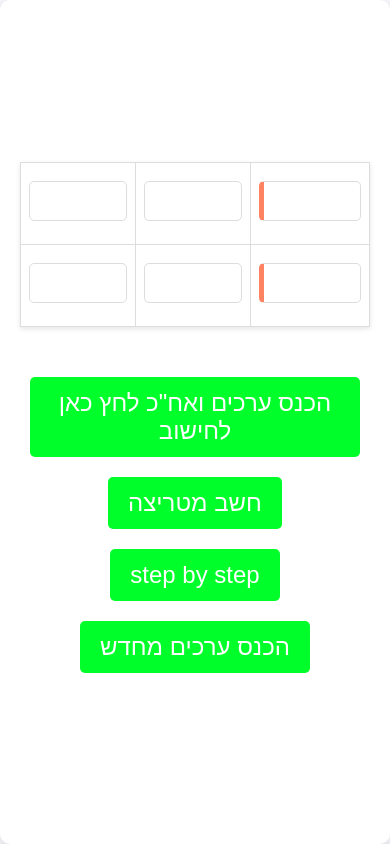
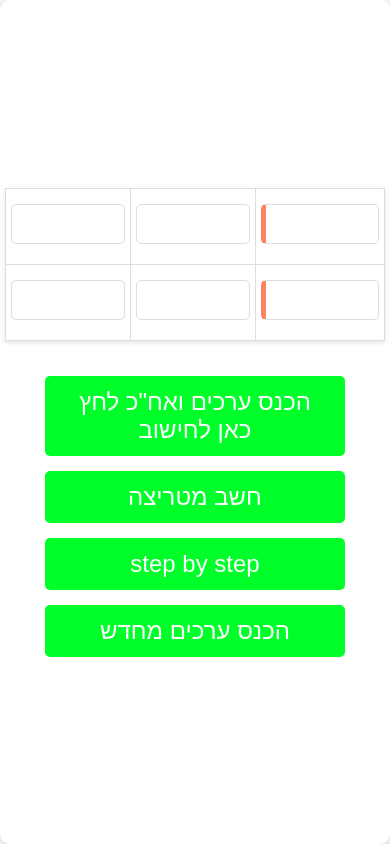
Before and after one commit to maorsarusi/Matrix, a plain HTML site: page Matrix_AI.html in a window 390 px wide. Both pictures are taken after a click on the button "אשר". Drawn offline with Linux system fonts and the light colour scheme.

Commit message:
updte visdion - resize the elemnts dynamicly

```diff
--- a/Matrix_Styles.css
+++ b/Matrix_Styles.css
@@ -13,40 +13,50 @@ body {
     font-family: 'Arial', sans-serif;
     background-color: #f4f4f9;
     color: #333;
-    line-height: 1.6;
+    height: 100vh;
+    /* Set the height of the body to the full viewport height */
+    display: flex;
+    justify-content: center;
+    align-items: center;
+    overflow: hidden;
+    /* Prevent scrolling */
 }
 
 
 /* Container for centralizing content */
 
 .container {
-    width: 90%;
-    max-width: 500px;
-    margin: 0 auto;
-    text-align: center;
     display: flex;
     flex-direction: column;
+    justify-content: center;
     align-items: center;
+    text-align: center;
+    width: 90%;
+    /* Take up 90% of the screen width */
+    max-width: 500px;
+    /* Set maximum width for larger screens */
 }
 
 
-/* Centering #matrixDiv */
+/* Matrix Content (Ensure it takes full height of the viewport) */
 
 #matrixDiv {
     display: flex;
+    flex-direction: column;
     justify-content: center;
     align-items: center;
     height: 100vh;
     /* Full viewport height */
-    flex-direction: column;
-    padding: 20px;
+    padding: 10px;
     background-color: #ffffff;
     border-radius: 10px;
     box-shadow: 0 4px 10px rgba(0, 0, 0, 0.1);
+    width: 100%;
+    box-sizing: border-box;
 }
 
 
-/* Title above the Matrix */
+/* Title Styling */
 
 h2 {
     font-size: 2rem;
@@ -70,8 +80,8 @@ h2 {
 #Matrix th {
     background-color: #007bff;
     color: #fff;
-    font-size: 1.2rem;
-    padding: 12px;
+    font-size: 1rem;
+    padding: 8px;
     text-align: center;
     border: 1px solid #ddd;
 }
@@ -80,32 +90,28 @@ h2 {
 /* Data Cell Styling for Matrix */
 
 #Matrix td {
-    padding: 12px;
+    padding: 8px;
     text-align: center;
-    font-size: 1rem;
+    font-size: 0.9rem;
     border: 1px solid #ddd;
-}
-
-
-/* Hover Effect for Matrix */
-
-#Matrix tr:hover {
-    background-color: #f1f1f1;
 }
 
 
 /* Button Styling */
 
 button {
-    margin-top: 20px;
+    margin-top: 15px;
     background-color: #007bff;
-    font-size: 1.5rem;
+    font-size: 1rem;
     color: #fff;
     padding: 12px 20px;
     border: none;
     border-radius: 5px;
     cursor: pointer;
     transition: background-color 0.3s;
+    width: 100%;
+    max-width: 300px;
+    /* Limit button width on larger screens */
 }
 
 
@@ -116,100 +122,76 @@ button:hover {
 }
 
 
-/* Form Styling */
+/* Input fields Styling */
 
 input[type="text"],
 select {
-    padding: 12px;
+    padding: 10px;
     margin-top: 10px;
-    width: 100%;
     font-size: 1rem;
     border: 1px solid #ddd;
     border-radius: 5px;
-    margin-bottom: 10px;
+    width: 100%;
+    margin-bottom: 15px;
 }
 
 
-/* Responsive Styles */
+/* Select Styling (Center content) */
+
+select {
+    text-align: center;
+    text-align-last: center;
+}
+
+
+/* Prevent overflow */
+
+html,
+body {
+    overflow: hidden;
+    /* Prevent scrolling */
+}
+
+
+/* Media Queries for Responsiveness */
+
+
+/* For smaller screens (mobile), reduce element size */
 
 @media (max-width: 768px) {
-    #Matrix {
-        font-size: 1rem;
-    }
-    #Matrix th,
-    #Matrix td {
-        padding: 10px;
-    }
-    button {
-        font-size: 1.4rem;
-    }
-    .container {
-        padding: 10px;
-    }
-    .containerRow {
-        flex-direction: column;
-    }
-    .containerRow select,
-    .containerRow input {
-        width: 100%;
-    }
-}
-
-@media (max-width: 576px) {
-    #Matrix th,
-    #Matrix td {
-        padding: 8px;
-        font-size: 0.9rem;
+    h2 {
+        font-size: 1.5rem;
     }
     button {
         font-size: 1.2rem;
     }
-    .container {
-        width: 100%;
+    #Matrix th,
+    #Matrix td {
+        font-size: 0.8rem;
+        padding: 6px;
     }
 }
 
 
-/* Label Styling */
+/* For very small screens (mobile), adjust layout */
 
-.container label {
-    display: block;
-    margin-bottom: 5px;
-    font-size: 1rem;
-    color: #333;
+@media (max-width: 576px) {
+    #matrixDiv {
+        padding: 5px;
+    }
+    button {
+        font-size: 1rem;
+    }
+    h2 {
+        font-size: 1.2rem;
+    }
+    #Matrix th,
+    #Matrix td {
+        font-size: 0.7rem;
+        padding: 5px;
+    }
+    /* Ensure matrix fits within screen on mobile */
+    #Matrix {
+        font-size: 0.8rem;
+    }
 }
-
-
-/* Centered Button Container */
-
-.center_buttons_finish_reset {
-    width: 100%;
-    display: flex;
-    justify-content: center;
-    margin-top: 20px;
-}
-
-
-/* Operations Section */
-
-#byYou select,
-#switch select,
-#multiply select,
-#add select {
-    width: 100%;
-}
-
-
-/* Add padding and margin for smaller devices */
-
-#matrixDiv input[type="text"] {
-    padding: 10px;
-}
-
-
-/* Adding some spacing between form inputs */
-
-input[type="text"],
-select {
-    margin-bottom: 15px;
-}
```
Also changed, not shown: Matrix.html (+8 -8 lines).
